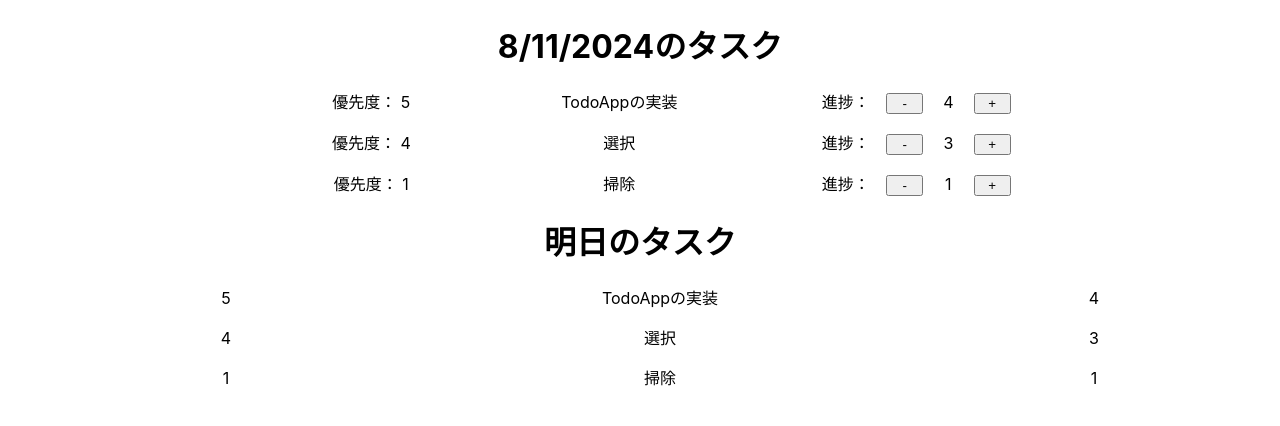
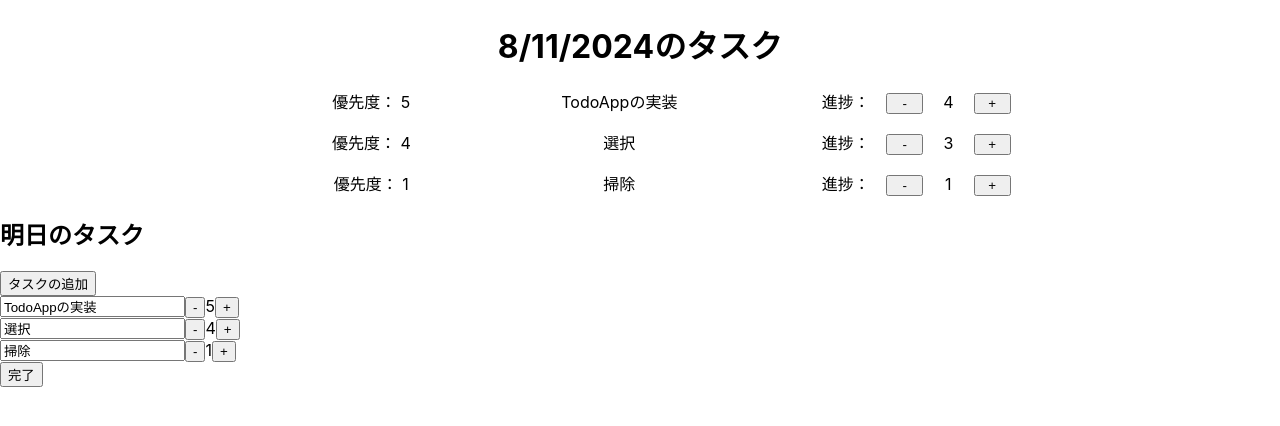
Before and after one commit to Naagattumin/ScheduleManagementApp, a React (Create React App) app in the folder front/: page / in a window 1280 px wide. Shown: the top 426 px of the page. Built offline with nearby package versions, Linux system fonts and the light colour scheme.

Commit message:
feat: Add Tomorrow component for displaying tasks for the next day

```diff
--- a/front/src/App.js
+++ b/front/src/App.js
@@ -1,3 +1,5 @@
+// App.js
+
 import './App.css';
 import { useEffect, useState } from "react";
 
@@ -137,14 +139,7 @@ function App() {
                 <button className="square" style={{ display: "inline-block", width: "5ch"}} onClick={() => proPlusHandleClick(index)}>+</button>
             </ul>
             ))}
-            <h1 style={{ textAlign: "center" }}>明日のタスク</h1>
-            {tomorrowItems.map((task, index) => (
-            <ul style={{ textAlign: "center" }}>
-                <li style={{ display: "inline-block", width: "30%"}}>{task.priority}  </li>
-                <li style={{ display: "inline-block", width: "40%"}}>{task.contents}  </li>
-                <li style={{ display: "inline-block", width: "30%"}}>{task.progress}  </li>
-            </ul>
-            ))}
+
         </>
     )
 
--- a/front/src/Connector.js
+++ b/front/src/Connector.js
@@ -1 +1 @@
-export const prefixApi = "http://localhost:8001";
+export const prefixApi = "http://localhost:8000";
--- a/front/src/index.js
+++ b/front/src/index.js
@@ -1,13 +1,17 @@
+// index.js
+
 import React from 'react';
 import ReactDOM from 'react-dom/client';
 import './index.css';
 import App from './App';
+import Tomorrow from './ttt';
 import reportWebVitals from './reportWebVitals';
 
 const root = ReactDOM.createRoot(document.getElementById('root'));
 root.render(
   <React.StrictMode>
     <App />
+    <Tomorrow />
   </React.StrictMode>
 );
 
@@ -15,3 +19,22 @@ root.render(
 // to log results (for example: reportWebVitals(console.log))
 // or send to an analytics endpoint. Learn more: https://bit.ly/CRA-vitals
 reportWebVitals();
+
+
+// import React from 'react';
+// import ReactDOM from 'react-dom/client';
+// import './index.css';
+// import App from './App';
+// import reportWebVitals from './reportWebVitals';
+
+// const root = ReactDOM.createRoot(document.getElementById('root'));
+// root.render(
+//   <React.StrictMode>
+//     <App />
+//   </React.StrictMode>
+// );
+
+// // If you want to start measuring performance in your app, pass a function
+// // to log results (for example: reportWebVitals(console.log))
+// // or send to an analytics endpoint. Learn more: https://bit.ly/CRA-vitals
+// reportWebVitals();
--- /dev/null
+++ b/front/src/ttt.js
@@ -0,0 +1,115 @@
+// ttt.js
+
+import axios from 'axios';
+import {useState} from 'react';
+
+
+export function TaskLine({task, index, changePriority, changeTaskTextBox}) {
+
+    return (<div className='TaskLine'>
+        <TaskTextBox
+            className="taskTextBox"
+            value={task.contents}
+            changeTaskTextBox={changeTaskTextBox}
+            index={index}
+        />
+        <Priority
+            className="taskPriority"
+            value={task.priority}
+            changePriority={changePriority}
+            index={index}
+        />
+    </div>)
+}
+
+
+export function TaskTextBox({index, value, changeTaskTextBox}) {
+    return (
+        <input value={value} onChange={(e) => {changeTaskTextBox(index, e.target.value)}}/>
+    )
+}
+
+export function Priority({index, value, changePriority}) {
+    return(<>
+        <button onClick={() => {changePriority(index, -1)}}>-</button>
+        {value}
+        <button onClick={() => {changePriority(index, +1)}}>+</button>
+    </>);
+}
+
+export function Tomorrow({tomorrowItems}) {
+    tomorrowItems = [{
+        id: "20240811-01",
+        priority: 5,
+        contents: "TodoAppの実装",
+        progress: 4,
+      }, {
+        id: "20240811-02",
+        priority: 4,
+        contents: "選択",
+        progress: 3,
+      }, {
+        id: "20240811-03",
+        priority: 1,
+        contents: "掃除",
+        progress: 1,
+      }];
+    const [tasks, setTasks] = useState(tomorrowItems);
+    const handleButtonPush = () => {
+        // タスクのポスト
+        // axios.post();
+    }
+    const changePriority = (index, addPriority) => {
+        let newTasks = tasks.concat();
+        if (newTasks[index].priority + addPriority > 5) {
+            return;
+        }
+        if (newTasks[index].priority + addPriority < 0) {
+            return;
+        }
+        newTasks[index].priority += addPriority;
+        setTasks(newTasks);
+    }
+    const changeTaskTextBox = (index, newContents) => {
+        let newTasks = tasks.concat();
+        newTasks[index].contents = newContents;
+        setTasks(newTasks);
+    }
+    const handleAddTask = () => {
+        let today = new Date();
+        today.setDate( today.getDate() + 1 );
+        let year = String(today.getFullYear());
+        let month = String(today.getMonth());
+        let date = String(today.getDate());
+        const baseID = year+month+date+"-";
+        let newTask = tasks.concat();
+        let addedTask = {
+            id: "0",
+            priority: 0,
+            contents: "",
+            progress: 0,
+        }
+        newTask.push(addedTask);
+        for (let i = 0; i < newTask.length; i++) {
+            newTask[i].id = baseID+('00'+(i+1)).slice(-2);
+        }
+        setTasks(newTask);
+    }
+    return (<>
+        <h2>明日のタスク</h2>
+        <button onClick={handleAddTask}>タスクの追加</button>
+        {tasks.map((task, index) => {
+            return <TaskLine
+                    task={task}
+                    index={index}
+                    changePriority={changePriority}
+                    changeTaskTextBox={changeTaskTextBox}
+                    key={task.id}
+                />
+        })}
+        <button onClick={handleButtonPush}>完了</button>
+    </>)
+}
+
+
+export default Tomorrow;
```
